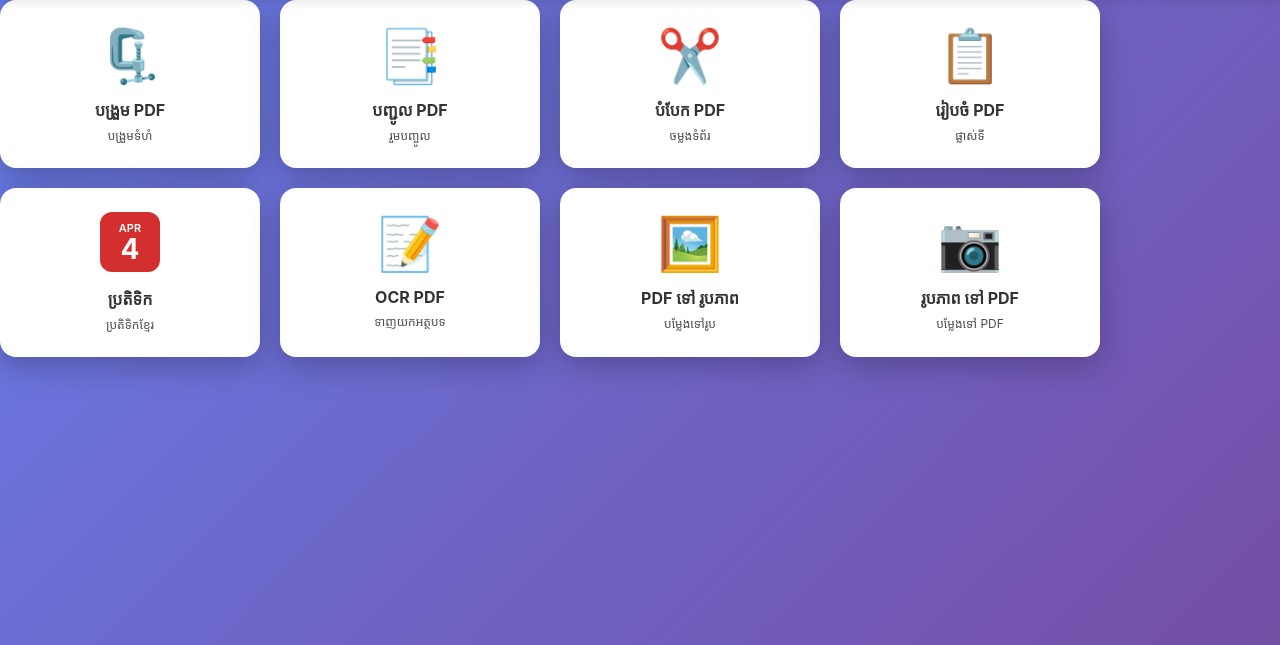
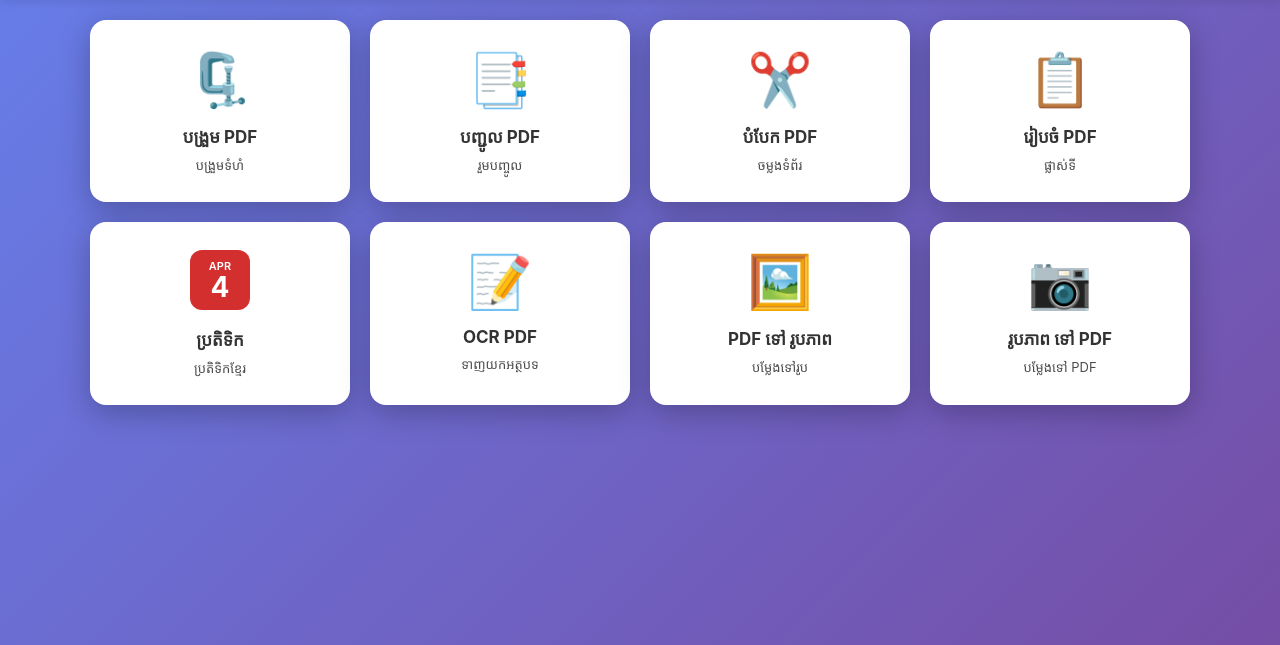
Before and after one commit to dyseyha68-maker/khmerpdf, a Django app: page / in a window 1280 px wide. Shown: the part 59-704 px from the top of the page. Run offline with Django 4.2, Linux system fonts and the light colour scheme; some web fonts are replaced.

Commit message:
Fix cards centered with space from header

```diff
--- a/templates/base.html
+++ b/templates/base.html
@@ -96,6 +96,7 @@
             max-width: 1400px;
             width: 100%;
             margin: 0 auto;
+            min-height: calc(100vh - 70px);
         }
 
         .left-panel {
--- a/templates/upload.html
+++ b/templates/upload.html
@@ -7,7 +7,9 @@
     .main-content {
         flex-direction: column;
         align-items: center;
-        padding: 30px 20px;
+        justify-content: flex-start;
+        padding: 50px 20px;
+        min-height: calc(100vh - 100px);
         width: 100%;
     }
 
@@ -17,12 +19,13 @@
         gap: 20px;
         max-width: 1100px;
         width: 100%;
+        margin: 20px auto;
     }
 
     .tool-card {
         background: white;
         border-radius: 16px;
-        padding: 24px 20px;
+        padding: 28px 24px;
         text-align: center;
         cursor: pointer;
         transition: all 0.3s;
@@ -30,9 +33,9 @@
     }
     .tool-card:hover { transform: translateY(-6px); box-shadow: 0 12px 40px rgba(0,0,0,0.35); }
 
-    .tool-icon { font-size: 52px; margin-bottom: 12px; }
-    .tool-card h2 { font-size: 16px; margin-bottom: 6px; color: #333; }
-    .tool-card p { font-size: 12px; opacity: 0.7; }
+    .tool-icon { font-size: 52px; margin-bottom: 14px; }
+    .tool-card h2 { font-size: 17px; margin-bottom: 8px; color: #333; }
+    .tool-card p { font-size: 13px; opacity: 0.7; }
 
     .calendar-date {
         width: 60px;
@@ -43,7 +46,7 @@
         flex-direction: column;
         justify-content: center;
         align-items: center;
-        margin: 0 auto 16px;
+        margin: 0 auto 18px;
         color: white;
     }
     .calendar-date .cal-month { font-size: 11px; font-weight: 600; text-transform: uppercase; }
@@ -53,10 +56,11 @@
         .cards-container { grid-template-columns: repeat(3, 1fr); }
     }
     @media (max-width: 700px) {
-        .cards-container { grid-template-columns: repeat(2, 1fr); }
+        .cards-container { grid-template-columns: repeat(2, 1fr); gap: 15px; }
     }
     @media (max-width: 450px) {
         .cards-container { grid-template-columns: 1fr; }
+        .tool-card { max-width: 280px; margin: 0 auto; }
     }
 </style>
 {% endblock %}
```
